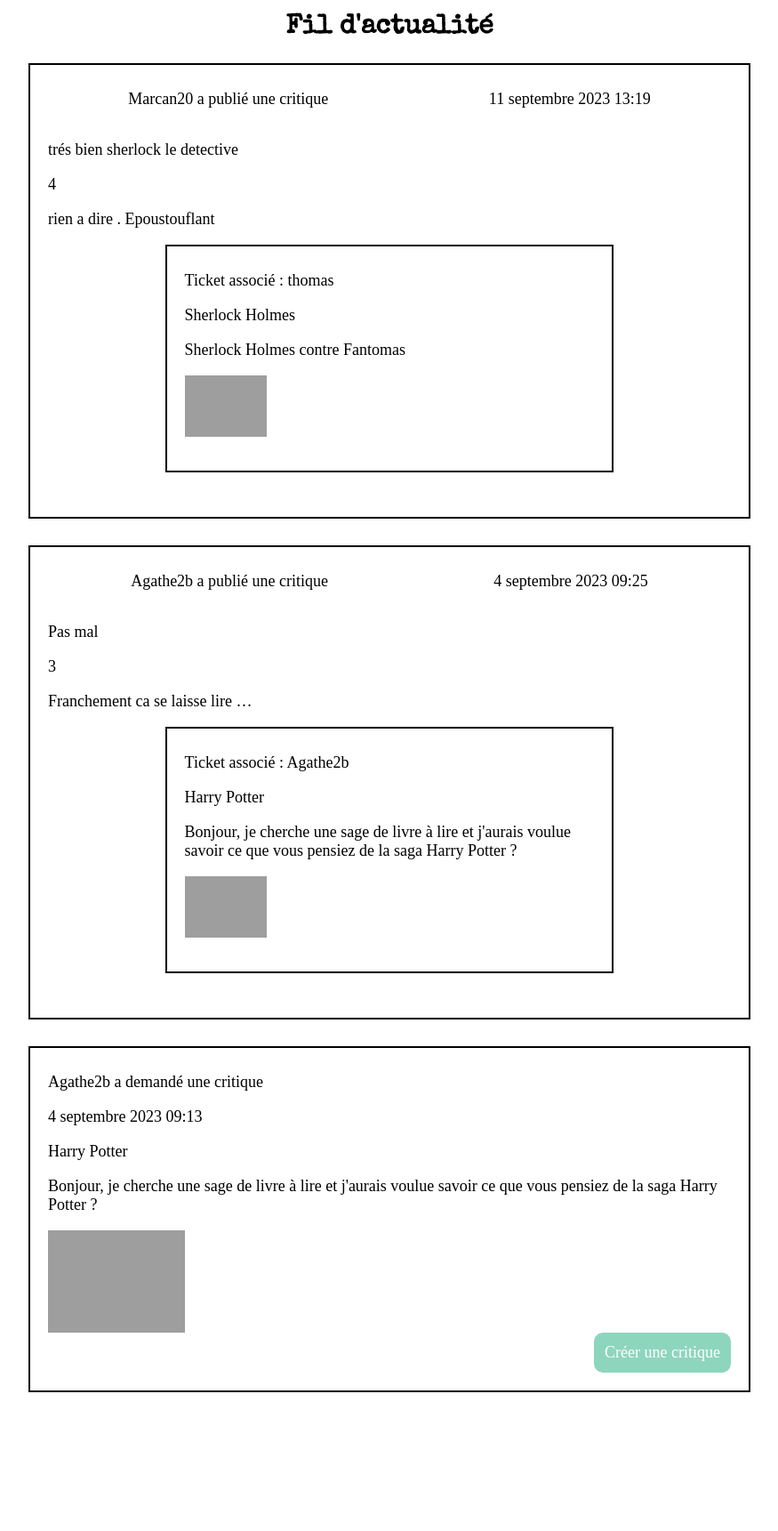
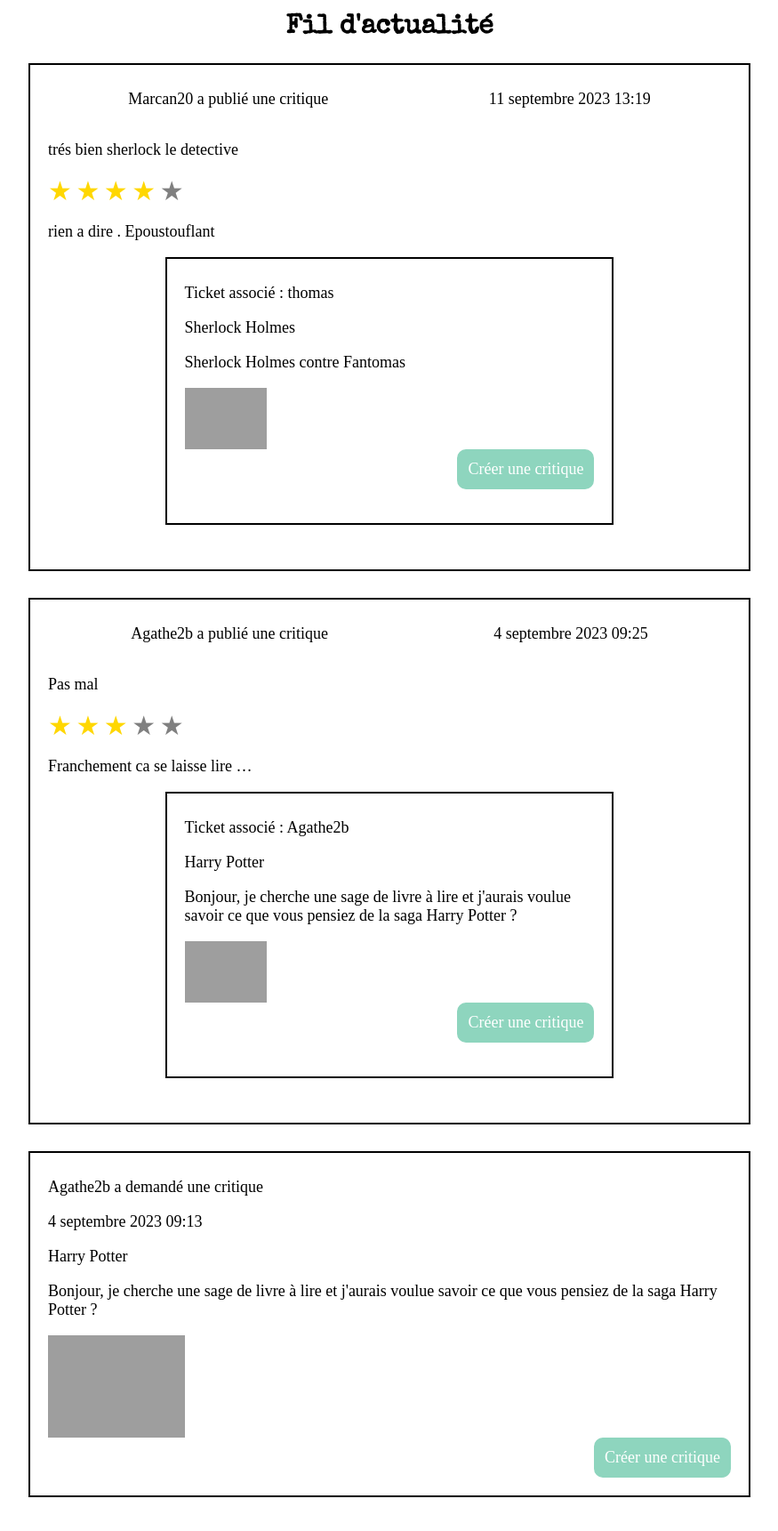
Before and after one commit to Thomas-Savelli/LITRevu, a Django app: page /home/ in a window 1280 px wide. Shown: the part 311-2032 px from the top of the page at 89% size, without its empty margins (202-1077 px from the left). Before the commit the page ends 1876 px from the top, so only its background shows below. Run offline with Django 4.2, Linux system fonts and the light colour scheme; a user stored in the database is signed in; data comes from the database, SQL or seed files in the repository; both versions use the stored data as it was after the commit; grey boxes are pictures that could not be loaded.

Commit message:
Création des ratingstars + Rajout fonctionnalité : création critique a partir d'un ticket déja encré sur une critique

```diff
--- a/reviews_app/forms.py
+++ b/reviews_app/forms.py
@@ -12,6 +12,12 @@ class TicketForm(forms.ModelForm):
 
 class CritiqueForm(forms.ModelForm):
     edit_critique = forms.BooleanField(widget=forms.HiddenInput, initial=True)
+
+    # Définissez les choix de note directement dans le formulaire
+    note = forms.ChoiceField(
+        label='Note',
+        choices=[(1, '1'), (2, '2'), (3, '3'), (4, '4'), (5, '5')],
+        widget=forms.RadioSelect(attrs={'class': 'note-buttons'}),)
 
     class Meta:
         model = models.Critique
--- a/reviews_app/models.py
+++ b/reviews_app/models.py
@@ -36,8 +36,7 @@ class Ticket(models.Model):
 class Critique(models.Model):
     ticket = models.ForeignKey(to=Ticket, on_delete=models.CASCADE, null=True, related_name="critiques")
     note = models.PositiveSmallIntegerField(
-        max_length=1024,
-        validators=[MinValueValidator(0), MaxValueValidator(5)])
+        validators=[MinValueValidator(1), MaxValueValidator(5)])
     author = models.ForeignKey(settings.AUTH_USER_MODEL, on_delete=models.CASCADE, null=True)
     commentaire = models.CharField(max_length=128)
     body = models.TextField(max_length=8192, blank=True)
--- a/reviews_app/templates/reviews_app/home.html
+++ b/reviews_app/templates/reviews_app/home.html
@@ -32,7 +32,14 @@
                     <p>{{ instance.time_created }}</p>
                 </div>
                 <p>{{ instance.commentaire }}</p>
-                <p>{{ instance.note }}</p>
+
+                <!-- Afficher les étoiles en fonction de la note -->
+                <div class="stars">
+                    {% for i in "12345" %}
+                        <span class="star{% if i|add:'0' <= instance.note %} active{% endif %}">★</span>
+                    {% endfor %}
+                </div>
+
                 <p>{{ instance.body }}</p>
                 <div class="post_ticket">
                     <p>Ticket associé : {{ instance.ticket.uploader }}</p>
@@ -41,6 +48,11 @@
                         {% if instance.ticket.image %}
                             <img src="{{ instance.ticket.image.url }}">
                         {% endif %}
+                        <div class="button_post_action">
+                            {% if instance.ticket.id not in user_has_created_critique %}
+                                <a href="{% url 'create_critique_from_ticket' ticket_id=instance.ticket.id %}" class="button_create_critique">Créer une critique</a>
+                            {% endif %}
+                        </div>
                     </p>
                 </div>
             </div>
--- a/static/main.css
+++ b/static/main.css
@@ -1,3 +1,4 @@
+@charset "UTF-8";
 body {
   width: 100%;
   margin-left: auto;
@@ -495,3 +496,24 @@ textarea {
   list-style: none;
   line-height: 220%;
 }
+
+/* Étoiles inactives */
+.star {
+  color: gray;
+  /* Couleur des étoiles inactives */
+  font-size: 30px;
+}
+
+/* Étoiles actives */
+.star.active {
+  color: gold;
+  /* Couleur des étoiles actives (pleines) */
+}
+
+/* CSS pour aligner les boutons de note horizontalement sur CritiqueForm */
+.note-buttons {
+  display: flex;
+  flex-direction: row;
+  /* Aligne les boutons horizontalement */
+  justify-content: space-around;
+}
--- /dev/null
+++ b/static/scss/Layout/_ratingstars.scss
@@ -0,0 +1,17 @@
+/* Étoiles inactives */
+.star {
+    color: gray; /* Couleur des étoiles inactives */
+    font-size: 30px;
+}
+
+/* Étoiles actives */
+.star.active {
+    color: gold; /* Couleur des étoiles actives (pleines) */
+}
+
+/* CSS pour aligner les boutons de note horizontalement sur CritiqueForm */
+.note-buttons {
+    display: flex;
+    flex-direction: row; /* Aligne les boutons horizontalement */
+    justify-content:space-around;
+}
--- a/static/scss/main.scss
+++ b/static/scss/main.scss
@@ -5,3 +5,4 @@
 @import "./Layout/home";
 @import "./Layout/forms";
 @import "./Layout/userfollow";
+@import "./Layout/ratingstars";
```
Also changed, not shown: reviews_app/templates/reviews_app/user_posts.html (+8 -1 lines), db.sqlite3, reviews_app/migrations/0013_alter_critique_note_alter_critique_ticket.py (added), reviews_app/migrations/0014_alter_critique_note.py (added), reviews_app/migrations/0015_alter_critique_note.py (added).
